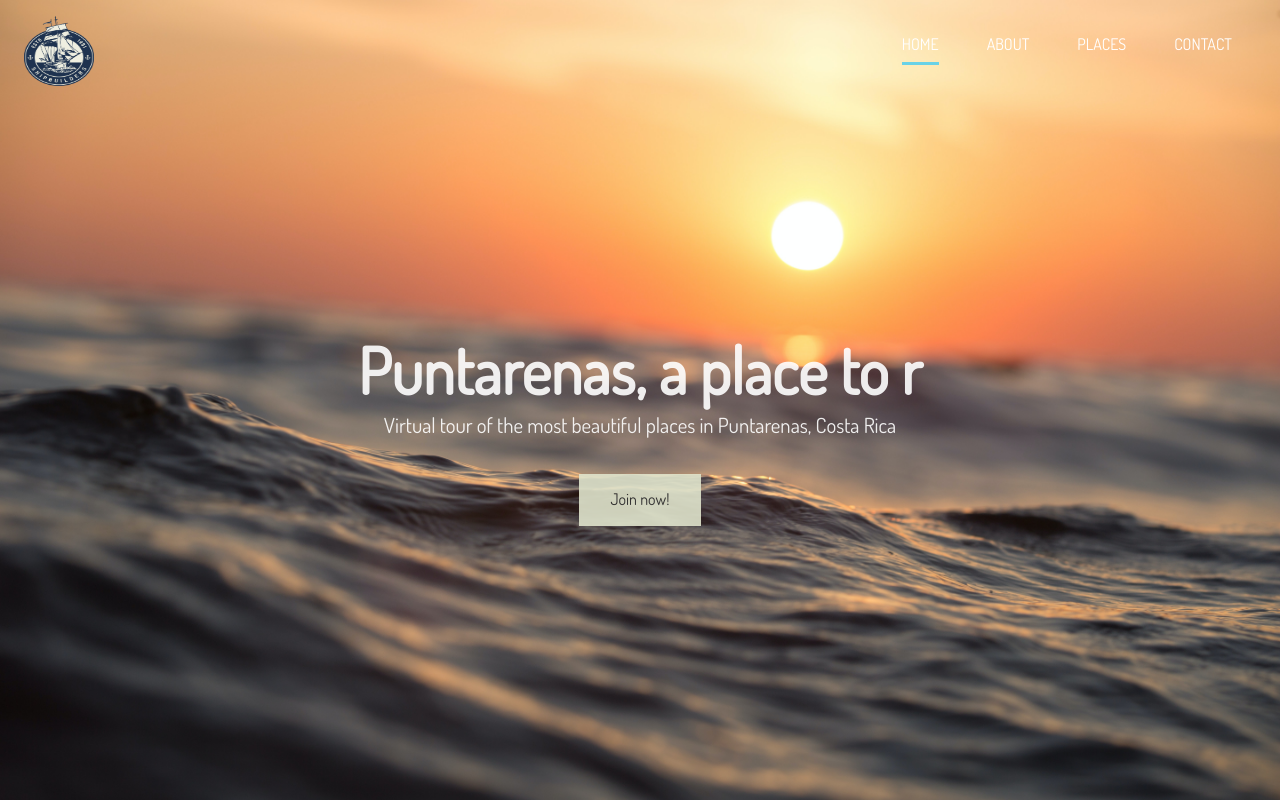
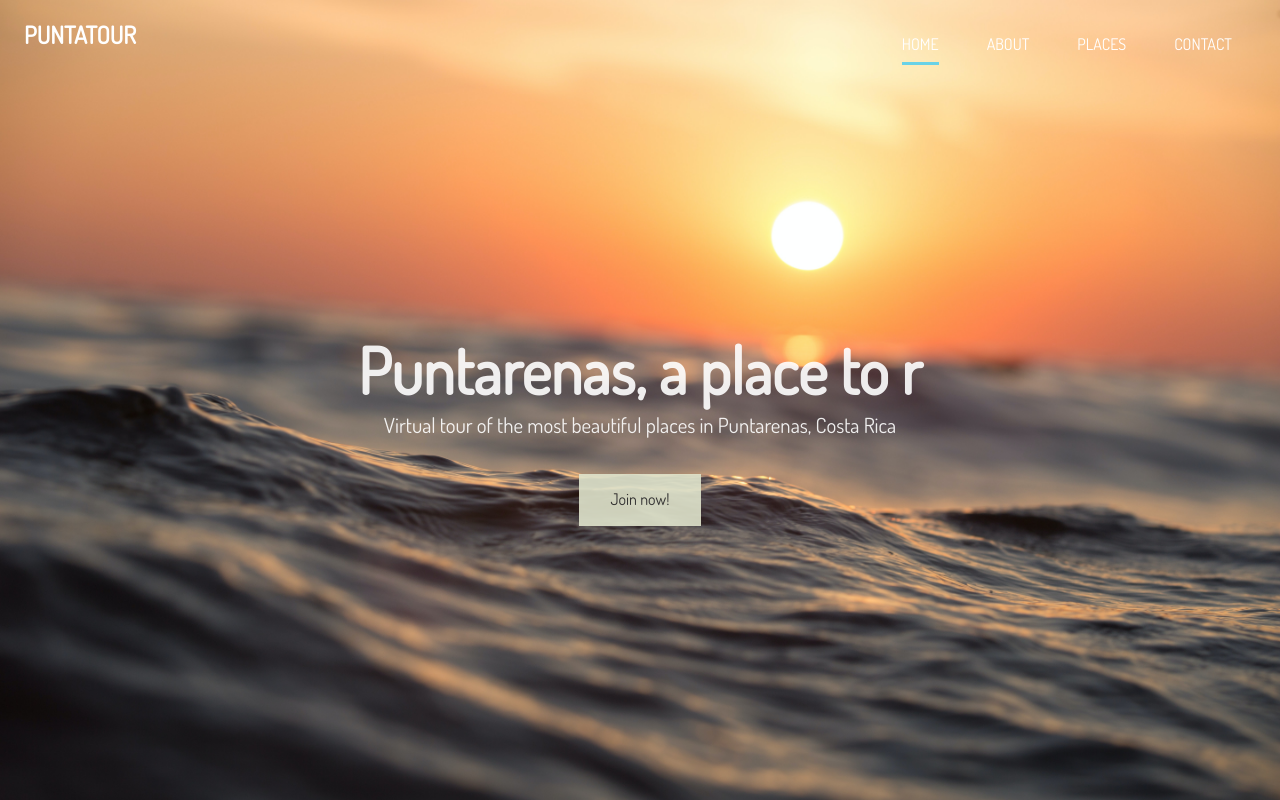
Before and after one commit to MrDavidson23/PuntaTour, a plain HTML site: page index.html in a window 1280 px wide. Shown: the top 800 px of the page. Drawn offline with Linux system fonts and the light colour scheme.

Commit message:
Logo changed

```diff
--- a/index.html
+++ b/index.html
@@ -23,7 +23,7 @@
     <header id="header-home">
       <div class="container">
         <nav id="main-nav">
-          <img src="img/logo.png" alt="My Portfolio" id="logo" />
+          <h1 id="logo">PuntaTour</h1>
           <ul>
             <li><a href="index.html" class="current">Home</a></li>
             <li><a href="about.html">About</a></li>
```
